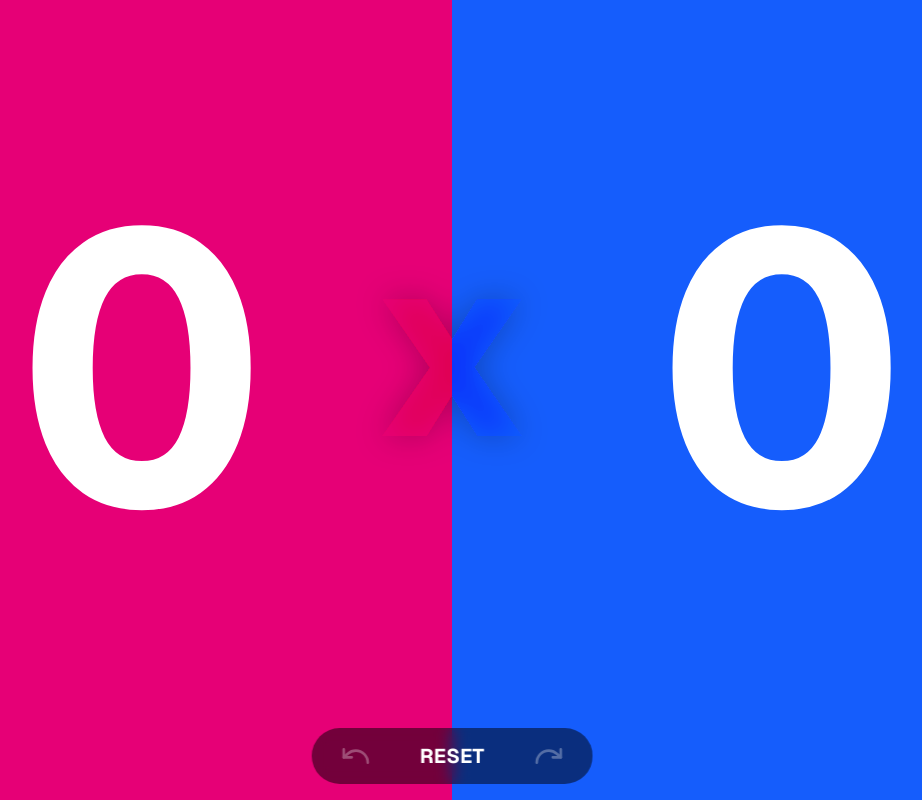
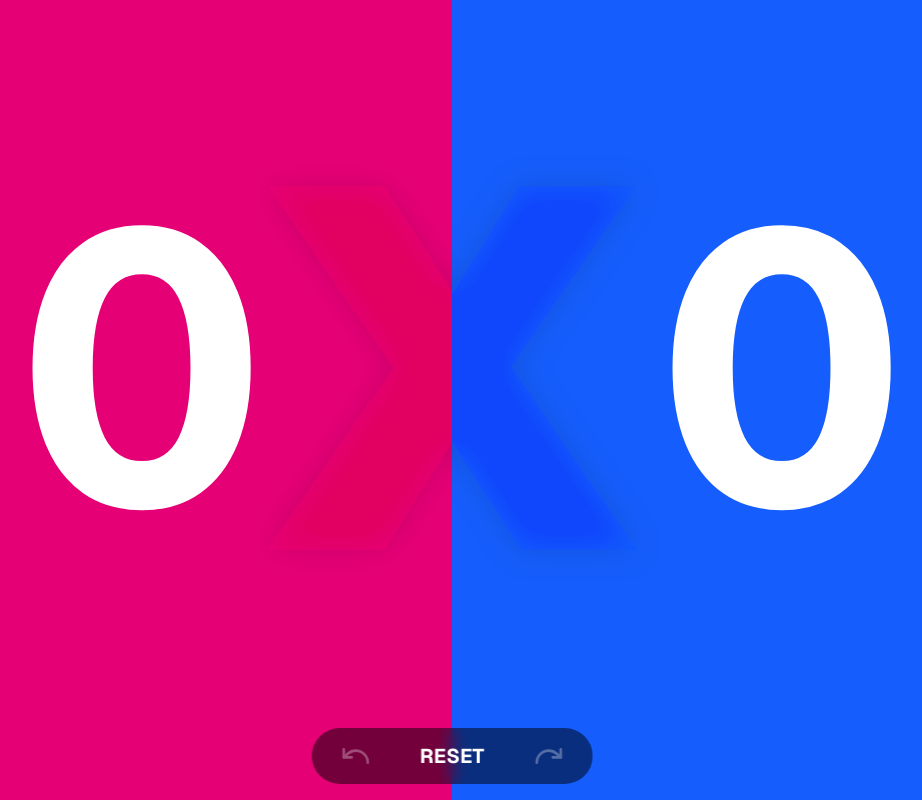
Before and after one commit to tomchandotme/bbx-score-web, a React (Vite) app: page / in a window 1280 px wide. Shown: the whole page, without its empty margins (188-1110 px from the left). Built offline with nearby package versions, Linux system fonts and the light colour scheme.

Commit message:
feat: style fine tune

```diff
--- a/src/App.tsx
+++ b/src/App.tsx
@@ -49,7 +49,7 @@ export default function App() {
       </div>
 
       <div className="pointer-events-none absolute top-1/2 left-1/2 flex -translate-x-1/2 -translate-y-1/2 items-center justify-center mix-blend-color-burn">
-        <span className="text-[15vw] leading-none font-black text-white/30 drop-shadow-[0_0_2vh_rgba(0,0,0,0.8)] landscape:pb-[5vw]">
+        <span className="text-[40vw] leading-none font-black text-white/15 font-stretch-ultra-expanded drop-shadow-[0_0_2vh_rgba(0,0,0,0.8)] landscape:pb-[5vw]">
           X
         </span>
       </div>
@@ -75,7 +75,7 @@ export default function App() {
       </div>
 
       {(currentScore.red >= WIN_SCORE || currentScore.blue >= WIN_SCORE) && (
-        <div className="absolute top-4 left-1/2 -translate-x-1/2 animate-bounce rounded-full bg-yellow-400 px-6 py-2 text-xl font-bold text-black">
+        <div className="absolute top-8 left-1/2 -translate-x-1/2 animate-bounce rounded-full bg-yellow-400 px-6 py-2 text-xl font-bold text-black">
           {currentScore.red >= WIN_SCORE ? "RED WINS!" : "BLUE WINS!"}
         </div>
       )}
```
